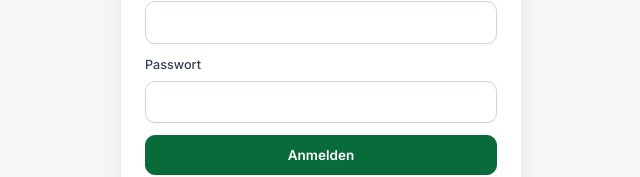
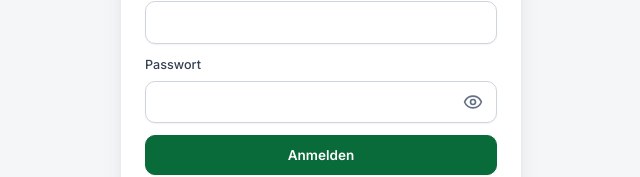
Before and after one commit to CyberMolch/TeamTime2, a React (Vite) app: page / in a window 1280 px wide. Both pictures are taken after a click on the button "Jetzt anmelden". Shown: the part 410-587 px from the top of the page, without its empty margins (319-959 px from the left). Built offline with nearby package versions, Linux system fonts and the light colour scheme.

Commit message:
Passwort anzeigen: Auge-Knopf in den Passwortfeldern
Co-Authored-By: Claude Opus 5.5 <noreply@anthropic.com>
Claude-Session: https://claude.ai/code/session_016KpdJjehegrwinipJLHSuD

```diff
--- a/src/components/Icon.tsx
+++ b/src/components/Icon.tsx
@@ -45,6 +45,8 @@ const P: Record<string, string[]> = {
   sun: ['M12 16a4 4 0 1 0 0-8 4 4 0 0 0 0 8z', 'M12 2v2', 'M12 20v2', 'M4.93 4.93l1.41 1.41', 'M17.66 17.66l1.41 1.41', 'M2 12h2', 'M20 12h2', 'M6.34 17.66l-1.41 1.41', 'M19.07 4.93l-1.41 1.41'],
   moon: ['M12 3a6 6 0 0 0 9 9 9 9 0 1 1-9-9z'],
   list: ['M3 12h.01', 'M3 18h.01', 'M3 6h.01', 'M8 12h13', 'M8 18h13', 'M8 6h13'],
+  eye: ['M2.06 12.35a1 1 0 0 1 0-.7 10.75 10.75 0 0 1 19.88 0 1 1 0 0 1 0 .7 10.75 10.75 0 0 1-19.88 0', 'M12 15a3 3 0 1 0 0-6 3 3 0 0 0 0 6z'],
+  eyeOff: ['M10.73 5.08A10.43 10.43 0 0 1 12 5c4.48 0 8.3 2.92 9.94 6.65a1 1 0 0 1 0 .7 10.75 10.75 0 0 1-1.44 2.49', 'M14.08 14.16a3 3 0 0 1-4.24-4.24', 'M17.48 17.5a10.75 10.75 0 0 1-15.42-5.15 1 1 0 0 1 0-.7 10.75 10.75 0 0 1 4.45-5.14', 'M2 2l20 20'],
   info: ['M12 22a10 10 0 1 0 0-20 10 10 0 0 0 0 20z', 'M12 16v-4', 'M12 8h.01'],
   key: ['M2.59 17.41A2 2 0 0 0 2 18.83V21a1 1 0 0 0 1 1h3a1 1 0 0 0 1-1v-1a1 1 0 0 1 1-1h1a1 1 0 0 0 1-1v-1a1 1 0 0 1 1-1h.17a2 2 0 0 0 1.42-.59l.81-.81a6.5 6.5 0 1 0-4-4z', 'M16.5 7.5h.01'],
   bell: ['M6 8a6 6 0 0 1 12 0c0 7 3 9 3 9H3s3-2 3-9', 'M10.3 21a1.94 1.94 0 0 0 3.4 0'],
--- a/src/components/ui.tsx
+++ b/src/components/ui.tsx
@@ -1,4 +1,4 @@
-import { createContext, ReactNode, type TouchEvent, useCallback, useContext, useEffect, useRef, useState } from 'react';
+import { createContext, type InputHTMLAttributes, ReactNode, type TouchEvent, useCallback, useContext, useEffect, useRef, useState } from 'react';
 import { Icon, IconName } from './Icon';
 import { AttendanceStatus, Player, STATUS_LABEL } from '../types';
 import { initials } from '../lib/stats';
@@ -244,3 +244,27 @@ export function Meter({ value, tone }: { value: number | null; tone?: 'good' | '
     </span>
   );
 }
+
+/** Passwortfeld mit Auge-Knopf zum Ein- und Ausblenden */
+export function PasswordInput(props: Omit<InputHTMLAttributes<HTMLInputElement>, 'type'>) {
+  const [show, setShow] = useState(false);
+  return (
+    <span className="pw-wrap">
+      <input {...props} type={show ? 'text' : 'password'} autoCapitalize="off" autoCorrect="off" spellCheck={false} />
+      <button
+        type="button"
+        className="pw-toggle"
+        onClick={(e) => {
+          e.preventDefault();
+          setShow((v) => !v);
+        }}
+        onMouseDown={(e) => e.preventDefault()}
+        aria-label={show ? 'Passwort verbergen' : 'Passwort anzeigen'}
+        aria-pressed={show}
+        title={show ? 'Passwort verbergen' : 'Passwort anzeigen'}
+      >
+        <Icon name={show ? 'eyeOff' : 'eye'} size={20} />
+      </button>
+    </span>
+  );
+}
--- a/src/styles.css
+++ b/src/styles.css
@@ -2428,3 +2428,29 @@ body {
     height: 32px;
   }
 }
+
+/* Passwort anzeigen */
+.pw-wrap {
+  position: relative;
+  display: block;
+}
+.pw-wrap input {
+  width: 100%;
+  padding-right: 48px !important;
+}
+.pw-toggle {
+  position: absolute;
+  right: 4px;
+  top: 50%;
+  transform: translateY(-50%);
+  width: 40px;
+  height: 40px;
+  border-radius: 8px;
+  display: grid;
+  place-items: center;
+  color: var(--muted);
+}
+.pw-toggle:hover {
+  color: var(--ink);
+  background: var(--fill);
+}
--- a/src/views/Login.tsx
+++ b/src/views/Login.tsx
@@ -1,7 +1,7 @@
 import { FormEvent, useState } from 'react';
 import { useStore } from '../data/store';
 import { isNative } from '../lib/native';
-import { Field } from '../components/ui';
+import { Field, PasswordInput } from '../components/ui';
 import { Welcome } from './Welcome';
 
 export function Login() {
@@ -99,8 +99,7 @@ export function Login() {
               <input type="email" autoComplete="email" required value={email} onChange={(e) => setEmail(e.target.value)} />
             </Field>
             <Field label="Passwort">
-              <input
-                type="password"
+              <PasswordInput
                 autoComplete={mode === 'login' ? 'current-password' : 'new-password'}
                 required
                 minLength={6}
--- a/src/views/Settings.tsx
+++ b/src/views/Settings.tsx
@@ -7,7 +7,7 @@ import { exportCalendar, loadReminderPrefs, ReminderPrefs, requestNotificationPe
 import { buildReport, savePDF } from '../lib/pdf';
 import { ClubLogo } from '../components/ClubLogo';
 import { Icon } from '../components/Icon';
-import { Field, PageHead, Segmented, useDialog } from '../components/ui';
+import { Field, PageHead, PasswordInput, Segmented, useDialog } from '../components/ui';
 
 export const APP_VERSION = '2.2';
 export const REPO_URL = 'https://github.com/CyberMolch/TeamTime2';
@@ -372,7 +372,9 @@ function AccountPanel() {
             <b>Für die Android-App:</b> Dort geht die Google-Anmeldung nicht. Leg hier ein Passwort fest und melde dich in der App mit deiner E-Mail und diesem Passwort an.
           </span>
           <div style={{ display: 'flex', gap: 8, flexWrap: 'wrap' }}>
-            <input className="input" type="password" autoComplete="new-password" placeholder="Neues Passwort (mind. 6 Zeichen)" value={pw} onChange={(e) => setPw(e.target.value)} style={{ flex: 1, minWidth: 180 }} />
+            <span style={{ flex: 1, minWidth: 200 }}>
+              <PasswordInput className="input" autoComplete="new-password" placeholder="Neues Passwort (mind. 6 Zeichen)" value={pw} onChange={(e) => setPw(e.target.value)} />
+            </span>
             <button className="btn btn-primary" disabled={busy || pw.length < 6} onClick={setPassword}>
               <Icon name="key" /> Festlegen
             </button>
```
